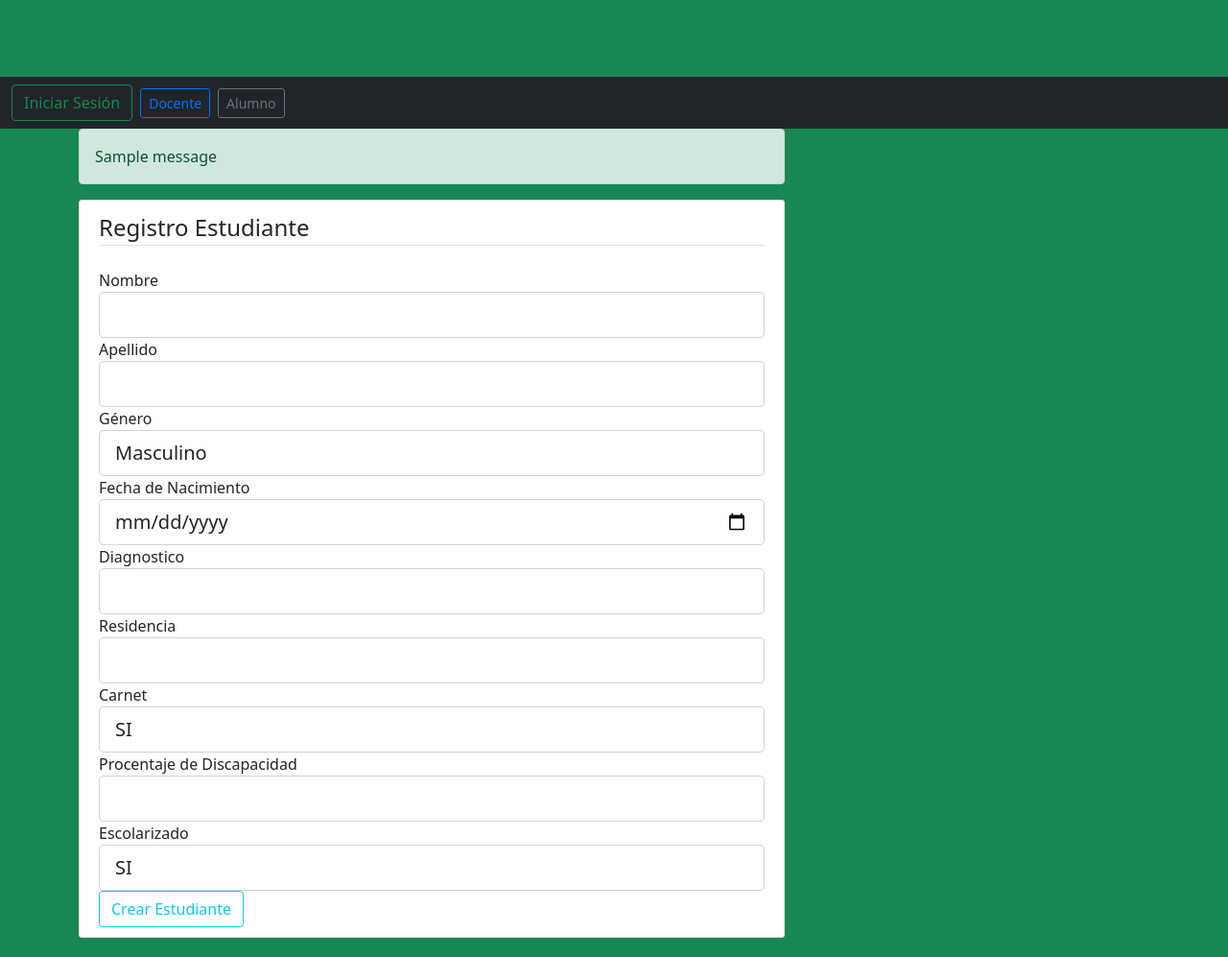
After one commit to adolfojara10/Proyecto-Catedra-UNESCO---Aula-Sensorial, a Flask app: page /registrarEstudiante in a window 1280 px wide. The commit adds this page. Shown: the whole page at 96% size. Run offline with Flask 2, Linux system fonts and the light colour scheme; tables that the repository leaves empty hold one stand-in row (values such as "Sample post"); one stand-in notice (Sample message) is shown; some libraries are stand-ins or nearby versions.

Commit message:
Creado los template de login, docente, alumno

```diff
--- /dev/null
+++ b/forms.py
@@ -0,0 +1,52 @@
+from flask_wtf import FlaskForm
+from wtforms import StringField, PasswordField, SubmitField, BooleanField, DateField, IntegerField, SelectField
+from wtforms.validators import DataRequired, Length, Email, EqualTo
+
+
+class RegistrarDocente(FlaskForm):
+    nombre = StringField('Nombre',
+                           validators=[DataRequired(), Length(min=2, max=75)])
+    apellido = StringField('Apellido',
+                           validators=[DataRequired(), Length(min=2, max=75)])
+    fechaNacimiento = DateField('Fecha de Nacimiento', validators=[DataRequired()], format="%d-%m-%y")
+    especialidad = StringField('Especialidad',
+                           validators=[DataRequired(), Length(min=2, max=75)])
+    anioBasica = IntegerField("Año de Básica", validators=[DataRequired()])
+
+    nombreUsuario = StringField('Nombre usuario',
+                        validators=[DataRequired(), Length(min=2, max=75)])
+
+    password = PasswordField('Contraseña', validators=[DataRequired()])
+    confirm_password = PasswordField('Confirmar Contraseña',
+                                     validators=[DataRequired(), EqualTo('password')])
+
+    submit = SubmitField('Crear Docente')
+
+
+class RegistrarEstudiante(FlaskForm):
+    nombre = StringField('Nombre',
+                           validators=[DataRequired(), Length(min=2, max=75)])
+    apellido = StringField('Apellido',
+                           validators=[DataRequired(), Length(min=2, max=75)])
+    genero = SelectField('Género',
+                           validators=[DataRequired()], choices=[("Masculino", "Masculino"), ("Femenino", "Femenino")])
+    fechaNacimiento = DateField('Fecha de Nacimiento', validators=[DataRequired()], format="%d-%m-%y")
+    diagnostico = StringField('Diagnostico',
+                           validators=[Length(min=2, max=125)])
+    residencia = StringField('Residencia',
+                           validators=[DataRequired(), Length(min=2, max=150)])
+    carnet = SelectField('Carnet',
+                           validators=[DataRequired()], choices=[("Si", "SI"), ("No", "NO")])
+    porcentajeDiscapacidad = IntegerField("Procentaje de Discapacidad")
+    escolarizado = SelectField('Escolarizado',
+                           validators=[DataRequired()], choices=[("Si", "SI"), ("No", "NO")])
+
+    submit = SubmitField('Crear Estudiante')
+
+
+class LoginForm(FlaskForm):
+    nombreUsuario = StringField('Usuario',
+                        validators=[DataRequired()])
+    password = PasswordField('Contraseña', validators=[DataRequired()])
+
+    submit = SubmitField('Iniciar Sesion')
--- a/principal.py
+++ b/run.py
@@ -2,12 +2,13 @@ from datetime import datetime
 from flask import Flask, render_template, url_for, flash, redirect
 from flask_sqlalchemy import SQLAlchemy
 from datetime import date
+from forms import RegistrarDocente, RegistrarEstudiante, LoginForm
 #from AulaSensorial import db, login_manager
 #from flask import current_app
 from flask_login import UserMixin
 #from itsdangerous import TimedJSONWebSignatureSerializer as serializer
 
-app = Flask("__name__")
+app = Flask(__name__)
 
 app.config['SQLALCHEMY_TRACK_MODIFICATIONS'] = True
 
@@ -40,6 +41,7 @@ class Estudiante(db.Model):
     id = db.Column(db.Integer, primary_key=True)
     nombre = db.Column(db.String(75), nullable=False)
     apellido = db.Column(db.String(75), nullable=False)
+    genero = db.Column(db.String(15), nullable=False)
     fechaNacimiento = db.Column(db.Date, nullable=False)
     diagnostico = db.Column(db.String(125), nullable=True)
     residencia = db.Column(db.String(150), nullable=False)
@@ -73,4 +75,25 @@ class Reporte(db.Model):
 
 @app.route('/')
 def home():
-    return render_template('home.html')
+    form = LoginForm()
+
+
+    return render_template('login.html', form=form)
+
+@app.route('/registrarDocente')
+def registrarDocente():
+    form = RegistrarDocente()
+
+
+    return render_template('registroDocente.html', form=form)
+
+@app.route('/registrarEstudiante')
+def registrarEstudiante():
+    form = RegistrarEstudiante()
+
+
+    return render_template('registroEstudiante.html', form=form)
+
+
+if __name__ == '__main__':
+    app.run(debug=True)
--- a/static/main.css
+++ b/static/main.css
@@ -1,6 +1,6 @@
 body {
-    background: #fafafa;
-    color: #333333;
+    --bs-bg-opacity: 1;
+    background-color: rgba(var(--bs-success-rgb), var(--bs-bg-opacity)) !important;
     margin-top: 5rem;
   }
 
--- a/templates/home.html
+++ /dev/null
@@ -1,4 +0,0 @@
-{% extends "layout.html" %}
-{% block content %}
-
-{% endblock content %}
--- a/templates/layout.html
+++ b/templates/layout.html
@@ -7,6 +7,7 @@
     <!-- Bootstrap CSS -->
     <link href="https://cdn.jsdelivr.net/npm/bootstrap@5.1.3/dist/css/bootstrap.min.css" rel="stylesheet" integrity="sha384-1BmE4kWBq78iYhFldvKuhfTAU6auU8tT94WrHftjDbrCEXSU1oBoqyl2QvZ6jIW3" crossorigin="anonymous">
 
+    <link rel="stylesheet" type="text/css" href="{{ url_for('static', filename='main.css') }}">
     <!-- To look for a file: in this case main.css
     <link href="{{url_for('static', filename='main.css')}}" rel="stylesheet" type="text/css"
     {%if title%}
@@ -26,15 +27,31 @@
     <nav class="navbar navbar-dark bg-dark">
         <form class="container-fluid justify-content-start">
 
-          <a href=""><button class="btn btn-outline-success me-2" type="button">Iniciar Sesión</button></a>
-          <a href=""><button class="btn btn-sm btn-outline-secondary" type="button">Docente</button></a>
-          <a href=""><button class="btn btn-sm btn-outline-secondary" type="button">Alumno</button></a>
+          <a href="{{ url_for('home') }}"><button class="btn btn-outline-success me-2" type="button">Iniciar Sesión</button></a>
+          <a href="{{ url_for('registrarDocente') }}"><button class="btn btn-sm btn-outline-primary me-2"  type="button">Docente</button></a>
+          <a href="{{ url_for('registrarEstudiante') }}"><button class="btn btn-sm btn-outline-secondary me-2" type="button">Alumno</button></a>
 
 
         </form>
     </nav>
 
+    <main role="main" class="container">
+        <div class="row">
+          <div class="col-md-8">
+            {% with messages = get_flashed_messages(with_categories=true) %}
+              {% if messages %}
+                {% for category, message in messages %}
+                  <div class="alert alert-{{ category }}">
+                    {{ message }}
+                  </div>
+                {% endfor %}
+              {% endif %}
+            {% endwith %}
+            {% block content %}{% endblock %}
+          </div>
 
+        </div>
+      </main>
 
 
 
--- /dev/null
+++ b/templates/registroEstudiante.html
@@ -0,0 +1,137 @@
+{% extends "layout.html" %}
+{% block content %}
+
+<div class="content-section">
+    <form method="POST" action="">
+        {{ form.hidden_tag() }}
+        <fieldset class="form-group">
+            <legend class="border-bottom mb-4">Registro Estudiante</legend>
+            <div class="form-group">
+                {{ form.nombre.label(class="form-control-label") }}
+
+                {% if form.nombre.errors %}
+                    {{ form.nombre(class="form-control form-control-lg is-invalid") }}
+                    <div class="invalid-feedback">
+                        {% for error in form.nombre.errors %}
+                            <span>{{ error }}</span>
+                        {% endfor %}
+                    </div>
+                {% else %}
+                    {{ form.nombre(class="form-control form-control-lg") }}
+                {% endif %}
+            </div>
+            <div class="form-group">
+                {{ form.apellido.label(class="form-control-label") }}
+                {% if form.apellido.errors %}
+                    {{ form.apellido(class="form-control form-control-lg is-invalid") }}
+                    <div class="invalid-feedback">
+                        {% for error in form.apellido.errors %}
+                            <span>{{ error }}</span>
+                        {% endfor %}
+                    </div>
+                {% else %}
+                    {{ form.apellido(class="form-control form-control-lg") }}
+                {% endif %}
+            </div>
+            <div class="form-group">
+                {{ form.genero.label(class="form-control-label") }}
+                {% if form.genero.errors %}
+                    {{ form.genero(class="form-control form-control-lg is-invalid") }}
+                    <div class="invalid-feedback">
+                        {% for error in form.genero.errors %}
+                            <span>{{ error }}</span>
+                        {% endfor %}
+                    </div>
+                {% else %}
+                    {{ form.genero(class="form-control form-control-lg") }}
+                {% endif %}
+            </div>
+            <div class="form-group">
+                {{ form.fechaNacimiento.label(class="form-control-label") }}
+
+                {% if form.fechaNacimiento.errors %}
+                    {{ form.fechaNacimiento(class="form-control form-control-lg is-invalid") }}
+                    <div class="invalid-feedback">
+                        {% for error in form.fechaNacimiento.errors %}
+                            <span>{{ error }}</span>
+                        {% endfor %}
+                    </div>
+                {% else %}
+                    {{ form.fechaNacimiento(class="form-control form-control-lg") }}
+                {% endif %}
+            </div>
+
+            <div class="form-group">
+                {{ form.diagnostico.label(class="form-control-label") }}
+
+                {% if form.diagnostico.errors %}
+                    {{ form.diagnostico(class="form-control form-control-lg is-invalid") }}
+                    <div class="invalid-feedback">
+                        {% for error in form.diagnostico.errors %}
+                            <span>{{ error }}</span>
+                        {% endfor %}
+                    </div>
+                {% else %}
+                    {{ form.diagnostico(class="form-control form-control-lg") }}
+                {% endif %}
+            </div>
+            <div class="form-group">
+                {{ form.residencia.label(class="form-control-label") }}
+                {% if form.residencia.errors %}
+                    {{ form.residencia(class="form-control form-control-lg is-invalid") }}
+                    <div class="invalid-feedback">
+                        {% for error in form.residencia.errors %}
+                            <span>{{ error }}</span>
+                        {% endfor %}
+                    </div>
+                {% else %}
+                    {{ form.residencia(class="form-control form-control-lg") }}
+                {% endif %}
+            </div>
+            <div class="form-group">
+                {{ form.carnet.label(class="form-control-label") }}
+                {% if form.carnet.errors %}
+                    {{ form.carnet(class="form-control form-control-lg is-invalid") }}
+                    <div class="invalid-feedback">
+                        {% for error in form.carnet.errors %}
+                            <span>{{ error }}</span>
+                        {% endfor %}
+                    </div>
+                {% else %}
+                    {{ form.carnet(class="form-control form-control-lg") }}
+                {% endif %}
+            </div>
+            <div class="form-group">
+                {{ form.porcentajeDiscapacidad.label(class="form-control-label") }}
+                {% if form.porcentajeDiscapacidad.errors %}
+                    {{ form.porcentajeDiscapacidad(class="form-control form-control-lg is-invalid") }}
+                    <div class="invalid-feedback">
+                        {% for error in form.porcentajeDiscapacidad.errors %}
+                            <span>{{ error }}</span>
+                        {% endfor %}
+                    </div>
+                {% else %}
+                    {{ form.porcentajeDiscapacidad(class="form-control form-control-lg") }}
+                {% endif %}
+            </div>
+            <div class="form-group">
+                {{ form.escolarizado.label(class="form-control-label") }}
+                {% if form.escolarizado.errors %}
+                    {{ form.escolarizado(class="form-control form-control-lg is-invalid") }}
+                    <div class="invalid-feedback">
+                        {% for error in form.escolarizado.errors %}
+                            <span>{{ error }}</span>
+                        {% endfor %}
+                    </div>
+                {% else %}
+                    {{ form.escolarizado(class="form-control form-control-lg") }}
+                {% endif %}
+            </div>
+        </fieldset>
+        <div class="form-group">
+            {{ form.submit(class="btn btn-outline-info") }}
+        </div>
+    </form>
+</div>
+
+{% endblock content %}
```
Also changed, not shown: templates/login.html (added, +54 -0 lines), templates/registroDocente.html (added, +128 -0 lines), 1 other file.
